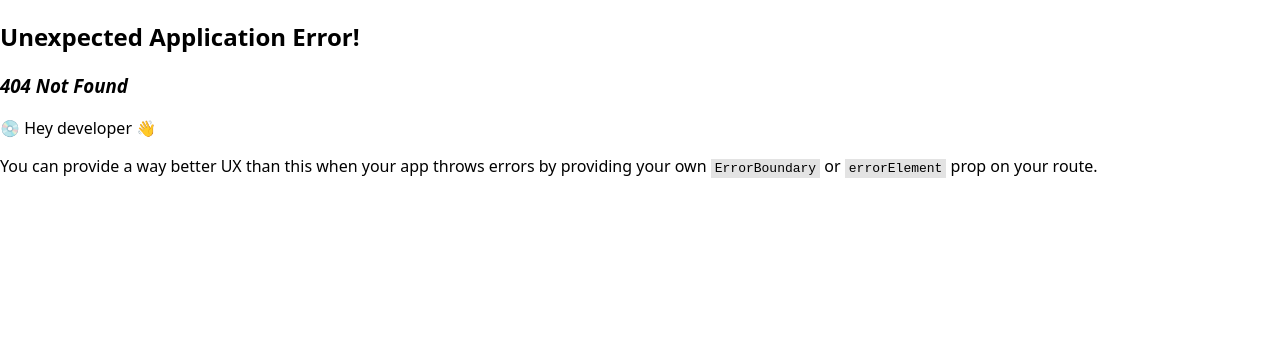
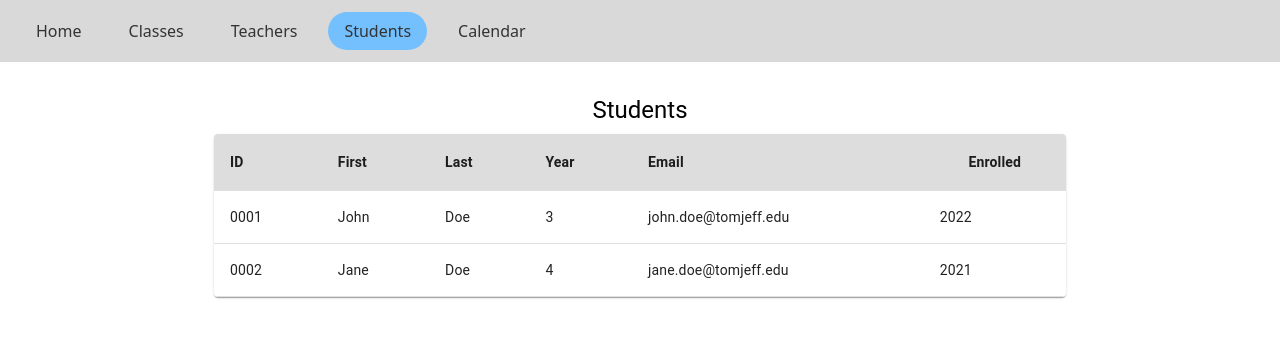
Before and after one commit to Henok-foslyk/Thomas-Jefferson-Elementary-School-Dashboard, a React (Vite) app: page /students in a window 1280 px wide. Before the commit this address had no page. Shown: the top 338 px of the page. Built offline with nearby package versions, Linux system fonts and the light colour scheme.

Commit message:
Routed StudentDirectory to navbar

```diff
--- a/src/App.jsx
+++ b/src/App.jsx
@@ -1,9 +1,9 @@
-import React from "react";
-import Navbar from "./components/Navbar";
+import Navbar from "./components/Navbar.jsx";
 
 function App() {
   return (
     <>
+      <Navbar />
       <p>Hello World</p>
     </>
   );
--- a/src/StudentDirectory.jsx
+++ b/src/routes/StudentDirectory.jsx
@@ -9,6 +9,7 @@ import {
   TableRow,
   Paper,
 } from "@mui/material";
+import Navbar from "../components/Navbar.jsx";
 
 const students = [
   {
@@ -32,7 +33,7 @@ const students = [
 export default function StudentDirectory() {
   return (
     <>
-      {/* <Navbar /> */}
+      <Navbar />
 
       <Container maxWidth="md" sx={{ mt: 4 }}>
         <Typography variant="h5" align="center" gutterBottom>
```
Also changed, not shown: src/main.jsx (+6 -4 lines).
